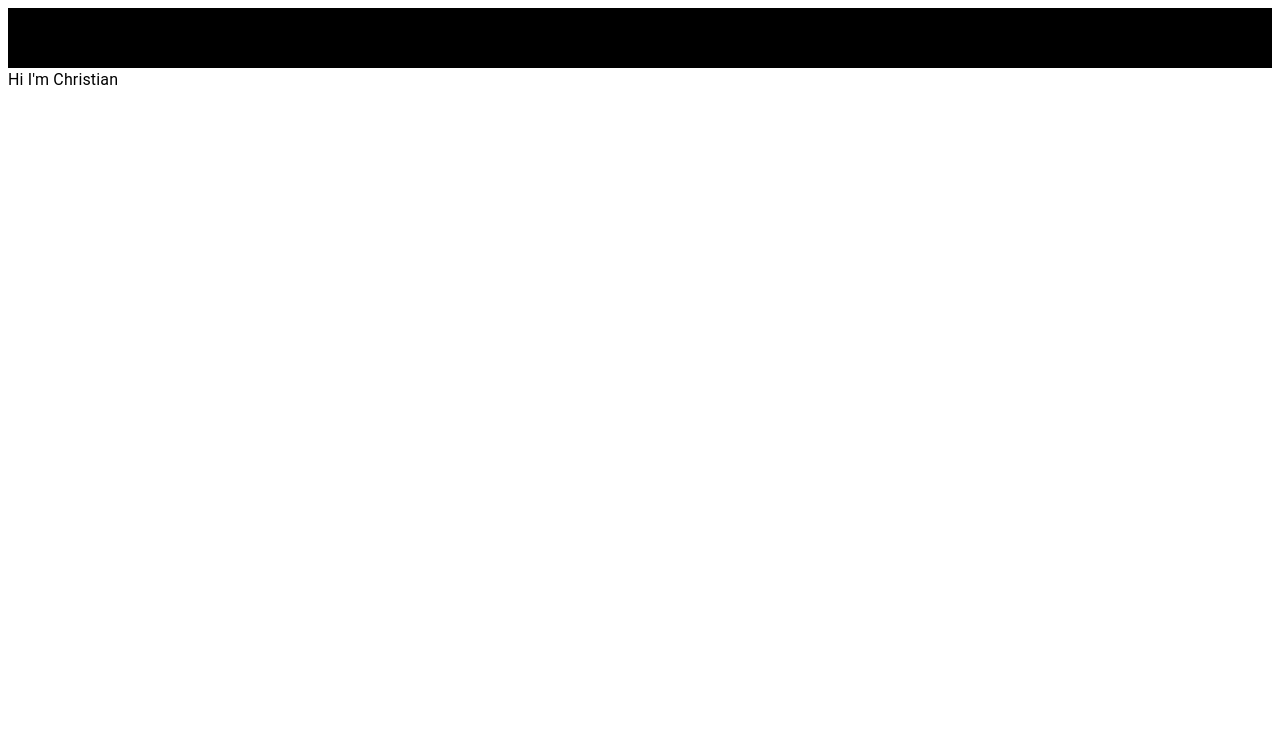
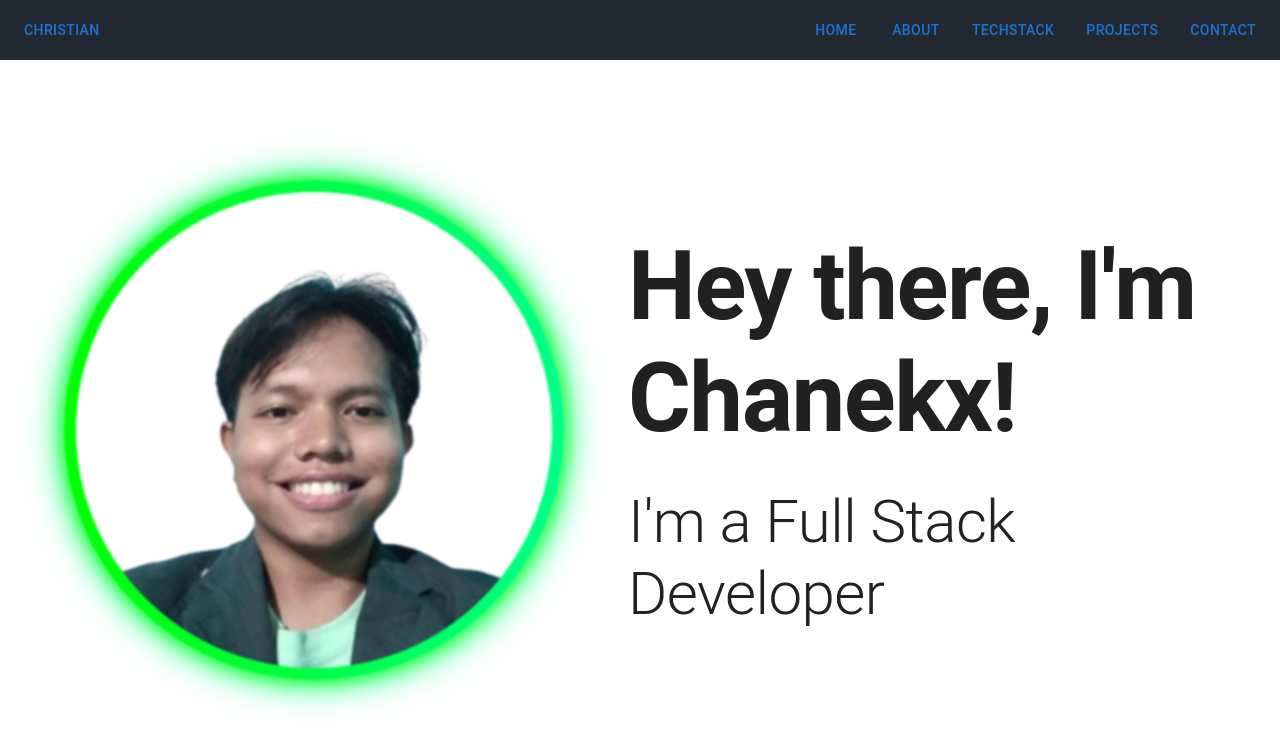
Before and after one commit to Chanekx/portfolio, a React (Vite) app in the folder web/: page / in a window 1280 px wide. Shown: the top 750 px of the page. Built offline with nearby package versions, Linux system fonts and the light colour scheme.

Commit message:
added the homepage

```diff
--- a/web/package.json
+++ b/web/package.json
@@ -14,7 +14,8 @@
     "@emotion/styled": "^11.14.0",
     "@mui/material": "^7.1.1",
     "react": "^19.1.0",
-    "react-dom": "^19.1.0"
+    "react-dom": "^19.1.0",
+    "react-router-dom": "^7.6.2"
   },
   "devDependencies": {
     "@eslint/js": "^9.25.0",
--- a/web/src/index.css
+++ b/web/src/index.css
@@ -15,3 +15,30 @@ html, body, #root {
 :root {
 // ... existing code ...
 }
+
+@keyframes gradient {
+  0% {
+    background-position: 0% 50%;
+    filter: blur(1px) brightness(1);
+  }
+  25% {
+    filter: blur(1.5px) brightness(1.2);
+  }
+  50% {
+    background-position: 100% 50%;
+    filter: blur(1px) brightness(1);
+  }
+  75% {
+    filter: blur(1.5px) brightness(1.2);
+  }
+  100% {
+    background-position: 0% 50%;
+    filter: blur(1px) brightness(1);
+  }
+}
+
+.animated-border {
+  animation: gradient 4s linear infinite;
+  background: linear-gradient(90deg, #00ff00, #00ff88, #00ff00, #00ff88);
+  background-size: 300% 300%;
+}
--- a/web/src/main.tsx
+++ b/web/src/main.tsx
@@ -1,9 +1,15 @@
 import { StrictMode } from "react";
 import { createRoot } from "react-dom/client";
 import App from "./App.tsx";
+import { CssBaseline } from "@mui/material";
+import { BrowserRouter } from "react-router-dom";
 
 createRoot(document.getElementById("root")!).render(
   <StrictMode>
-    <App />
+    <BrowserRouter>
+      <CssBaseline>
+        <App />
+      </CssBaseline>
+    </BrowserRouter>
   </StrictMode>
 );
--- /dev/null
+++ b/web/src/pages/home/index.tsx
@@ -0,0 +1,54 @@
+import { Stack, Typography } from "@mui/material";
+
+const HomePage = () => {
+  return (
+    <Stack
+      direction="row"
+      spacing={8}
+      alignItems="center"
+      justifyContent="center"
+      height="100vh"
+      width="100%"
+      padding={8}
+    >
+      <Stack>
+        <div style={{
+          width: '500px',
+          height: '500px',
+          borderRadius: "50%",
+          padding: '12px',
+          background: 'linear-gradient(90deg, #00ff00, #00ff88, #00ff00, #00ff88)',
+          backgroundSize: '300% 300%',
+          animation: 'gradient 4s linear infinite',
+          boxShadow: '0 0 20px #00ff00, 0 0 40px #00ff88',
+          filter: 'blur(1px)',
+        }}>
+          <div style={{
+            width: '100%',
+            height: '100%',
+            borderRadius: "50%",
+            overflow: 'hidden',
+            background: 'white',
+          }}>
+            <img
+              src="/src/assets/me.png"
+              alt="Christian"
+              style={{
+                width: '100%',
+                height: '100%',
+                objectFit: "cover",
+                display: "block",
+              }}
+            />
+          </div>
+        </div>
+      </Stack>
+      <Stack spacing={4}>
+        <Typography variant="h1" sx={{ fontWeight: 'bold' }}>Hey there, I'm Chanekx!</Typography>
+        <Typography variant="h2">I'm a Full Stack Developer</Typography>
+      </Stack>
+    </Stack>
+  );
+};
+
+export default HomePage;
--- /dev/null
+++ b/web/src/pages/homepage/hooks.ts
@@ -0,0 +1,17 @@
+// import { useState } from "react";
+// import { useNavigate } from "react-router-dom";
+
+// export type ActivePage = "home" | "about" | "techstack" | "projects" | "contact";
+
+// export const useHooks = () => {
+//   const [activePage, setActivePage] = useState<ActivePage>("home");
+//   const navigate = useNavigate();
+//   const openPage = (page: ActivePage) => {
+//     setActivePage(page);
+//     const newUrl = `/${page}`;
+
+//     navigate(newUrl);
+//   };
+
+//   return { activePage, openPage };
+// };
--- a/web/src/pages/homepage/index.tsx
+++ b/web/src/pages/homepage/index.tsx
@@ -1,12 +1,14 @@
-import { Stack, Typography } from "@mui/material";
+import { Stack } from "@mui/material";
 import Header from "../../parts/header";
+import AboutMeSection from "../aboutme";
+import HomePage from "../home";
 
-const Homepage  = () => {
- return (
+const Homepage = () => {
+  return (
     <Stack height="100vh" width="100%">
-        <Header sx={{backgroundColor:'black'}}/>
-        <Typography> Hi I'm Christian</Typography>
+      <Header />
+      <HomePage/>
     </Stack>
- )
-}
+  );
+};
 export default Homepage;
--- a/web/src/parts/header/index.tsx
+++ b/web/src/parts/header/index.tsx
@@ -1,10 +1,37 @@
-import { Stack, type SxProps } from "@mui/material";
+import { Button, Stack } from "@mui/material";
+import type { ActivePage } from "../../pages/homepage/hooks";
+import meImage from "../../assets/me.png";
 
-export interface HeaderProps {
-  sx?: SxProps;
-}
+// type HeaderProps = {
+//   openPage: (page: ActivePage) => void
 
-const Header = ({ sx }: HeaderProps) => {
-  return <Stack width="100%" height="60px" sx={{ ...sx }}></Stack>;
+// }
+
+const Header = ({openPage}: HeaderProps) => {
+  return (
+    <Stack
+      width="100%"
+      height="100vh"
+      maxHeight="60px"
+      direction="row"
+      alignItems="center"
+      paddingX={2}
+      sx={{ backgroundColor: "#222831" }}
+    >
+      <Stack flexGrow={1}>
+        <Stack direction="row" alignItems="center" gap={1}>
+          <Button>Christian</Button>
+        </Stack>
+      </Stack>
+
+      <Stack direction="row" justifyContent="flex-end" gap={2}>
+        <Button onClick={() => openPage('home') }>Home</Button>
+        <Button onClick={() => openPage('about')}>About</Button>
+        <Button onClick={() => openPage('techstack')}>TechStack</Button>
+        <Button onClick={()=> openPage('projects')}>Projects</Button>
+        <Button onClick={() => openPage('contact')}>Contact</Button>
+      </Stack>
+    </Stack>
+  );
 };
 export default Header;
```
Also changed, not shown: web/src/pages/aboutme/index.tsx (+10 -0 lines), web/src/assets/me.png (added), web/src/parts/header/hooks.ts (added), 1 other file (tests, documents, lock files or other folders).
